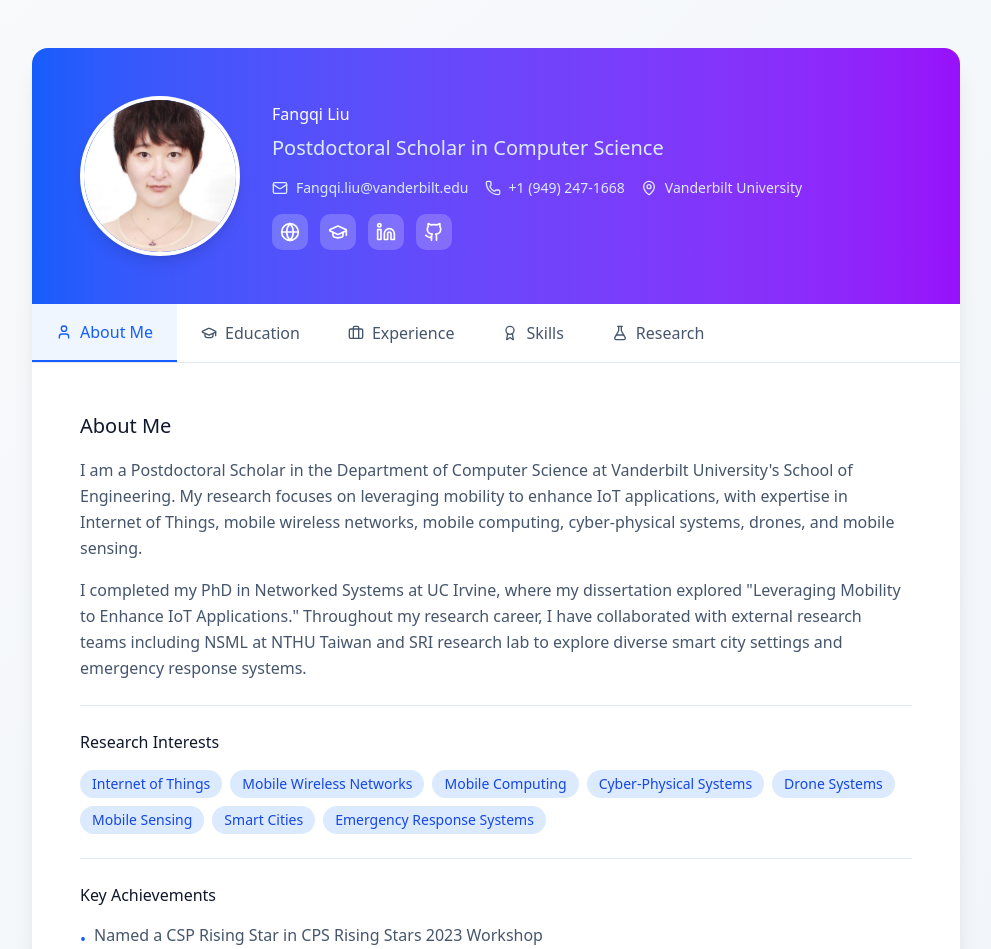
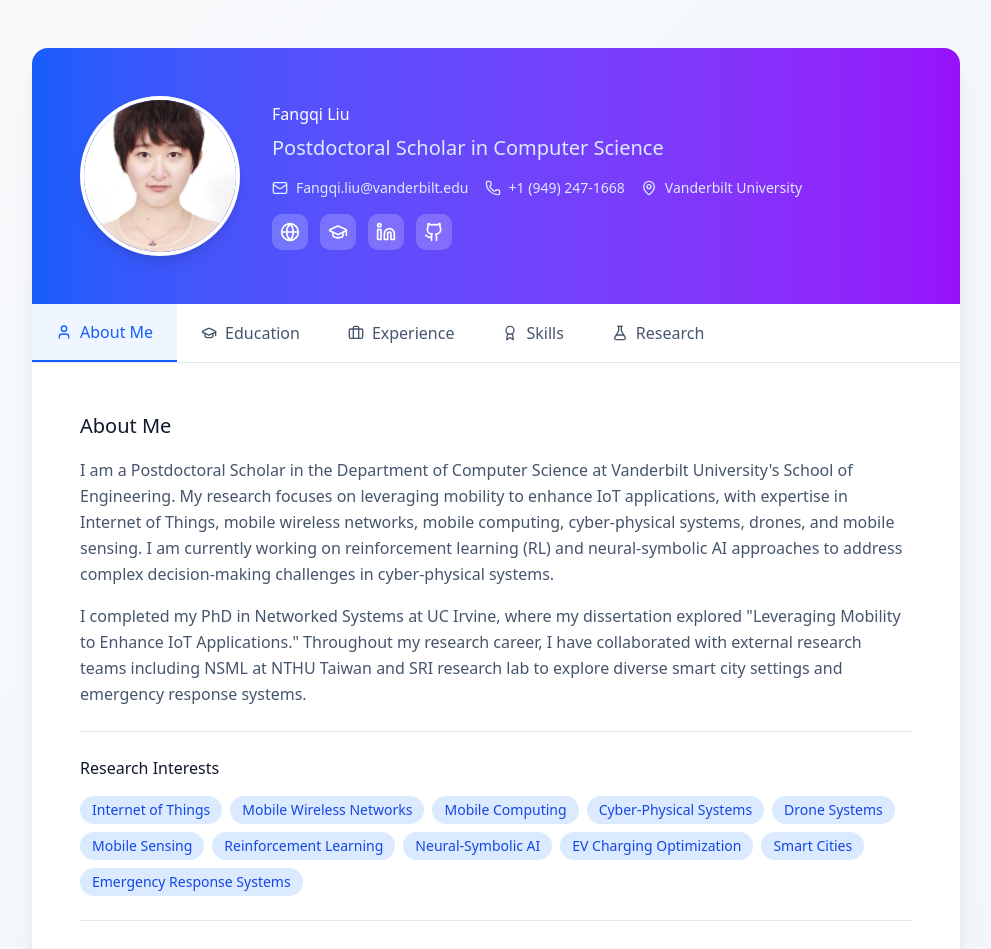
Before and after one commit to Fangqierin/fangqierin.github.io, a React (Vite) app: page / in a window 1280 px wide. Shown: the top 949 px of the page, without its empty margins (144-1135 px from the left). Built offline with nearby package versions, Linux system fonts and the light colour scheme.

Commit message:
update about me

```diff
--- a/src/components/AboutSection.tsx
+++ b/src/components/AboutSection.tsx
@@ -6,7 +6,9 @@ export function AboutSection() {
         <p className="text-slate-600 leading-relaxed mb-4">
           I am a Postdoctoral Scholar in the Department of Computer Science at Vanderbilt University's School of Engineering.
           My research focuses on leveraging mobility to enhance IoT applications, with expertise in Internet of Things,
-          mobile wireless networks, mobile computing, cyber-physical systems, drones, and mobile sensing.
+          mobile wireless networks, mobile computing, cyber-physical systems, drones, and mobile sensing. I am currently
+          working on reinforcement learning (RL) and neural-symbolic AI approaches to address complex decision-making
+          challenges in cyber-physical systems.
         </p>
         <p className="text-slate-600 leading-relaxed">
           I completed my PhD in Networked Systems at UC Irvine, where my dissertation explored "Leveraging Mobility to
@@ -19,7 +21,8 @@ export function AboutSection() {
         <h3 className="text-slate-900 mb-4">Research Interests</h3>
         <div className="flex flex-wrap gap-2">
           {['Internet of Things', 'Mobile Wireless Networks', 'Mobile Computing', 'Cyber-Physical Systems',
-            'Drone Systems', 'Mobile Sensing', 'Smart Cities', 'Emergency Response Systems'].map((interest, i) => (
+            'Drone Systems', 'Mobile Sensing', 'Reinforcement Learning', 'Neural-Symbolic AI', 'EV Charging Optimization',
+            'Smart Cities', 'Emergency Response Systems'].map((interest, i) => (
             <span key={i} className="px-3 py-1 bg-blue-100 text-blue-700 rounded-full text-sm">
               {interest}
             </span>
```
Also changed, not shown: 1 other file (tests, documents, lock files or other folders).
